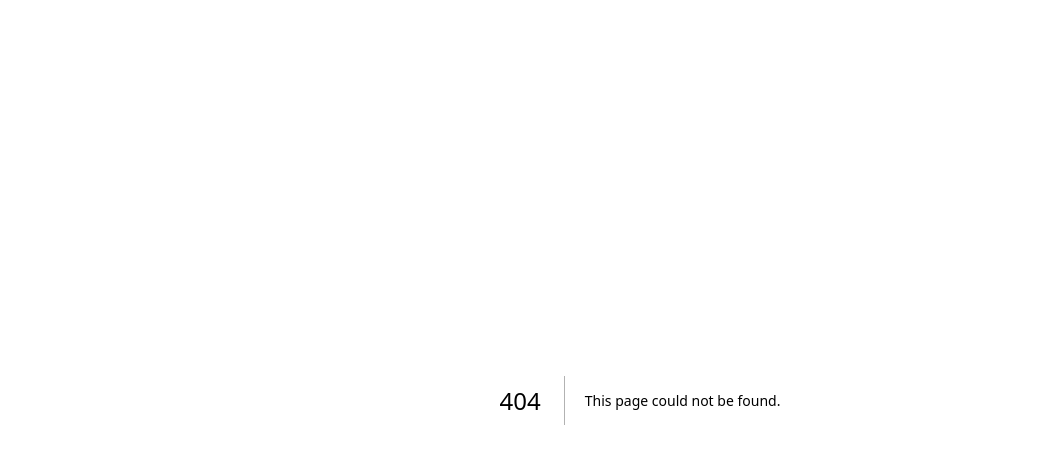
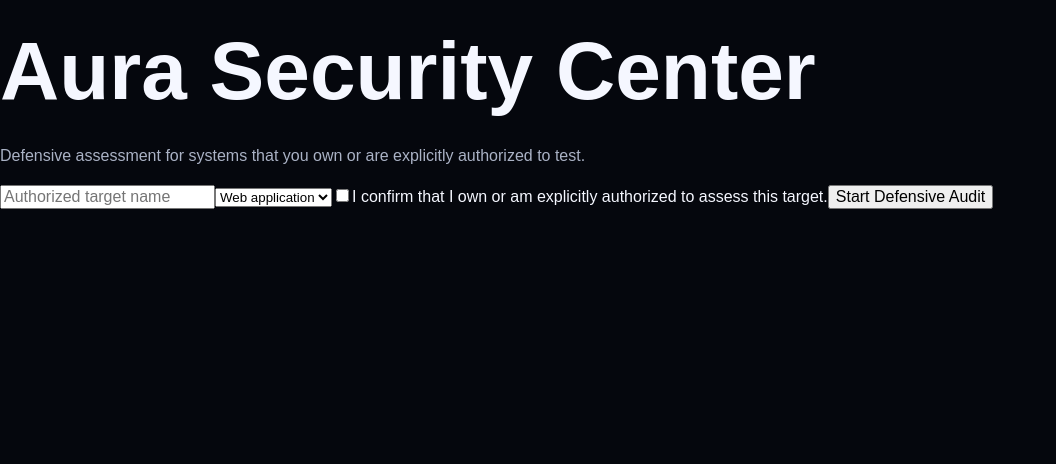
Before and after one commit to sukritghosh886-hub/Aura-AI, a Next.js app in the folder frontend/: page /security in a window 1280 px wide. Before the commit this address had no page. Shown: the top 464 px of the page, without its empty margins (0-1056 px from the left). Built offline with nearby package versions, Linux system fonts and the light colour scheme.

Commit message:
Create frontend/app/security/page.tsx

```diff
--- /dev/null
+++ b/frontend/app/security/page.tsx
@@ -0,0 +1,88 @@
+"use client";
+
+import { useState } from "react";
+
+export default function SecurityPage() {
+  const [target, setTarget] = useState("");
+  const [type, setType] = useState("web_app");
+  const [authorized, setAuthorized] = useState(false);
+  const [result, setResult] = useState<any>(null);
+
+  async function scan() {
+    if (!authorized) {
+      setResult({
+        error: "Authorization must be confirmed."
+      });
+
+      return;
+    }
+
+    const response = await fetch(
+      `${process.env.NEXT_PUBLIC_AURA_API_URL}/api/security/scan`,
+      {
+        method: "POST",
+        headers: {
+          "Content-Type": "application/json"
+        },
+        body: JSON.stringify({
+          user_id: "dashboard-user",
+          target_name: target,
+          target_type: type,
+          authorization_confirmed: authorized
+        })
+      }
+    );
+
+    setResult(await response.json());
+  }
+
+  return (
+    <main className="dashboard">
+      <h1>Aura Security Center</h1>
+
+      <p>
+        Defensive assessment for systems that you own or are
+        explicitly authorized to test.
+      </p>
+
+      <input
+        value={target}
+        onChange={(event) => setTarget(event.target.value)}
+        placeholder="Authorized target name"
+      />
+
+      <select
+        value={type}
+        onChange={(event) => setType(event.target.value)}
+      >
+        <option value="web_app">Web application</option>
+        <option value="api">API</option>
+        <option value="system">System</option>
+        <option value="account">Account</option>
+      </select>
+
+      <label>
+        <input
+          type="checkbox"
+          checked={authorized}
+          onChange={(event) =>
+            setAuthorized(event.target.checked)
+          }
+        />
+
+        I confirm that I own or am explicitly authorized to
+        assess this target.
+      </label>
+
+      <button onClick={scan}>
+        Start Defensive Audit
+      </button>
+
+      {result && (
+        <pre>
+          {JSON.stringify(result, null, 2)}
+        </pre>
+      )}
+    </main>
+  );
+}
```
